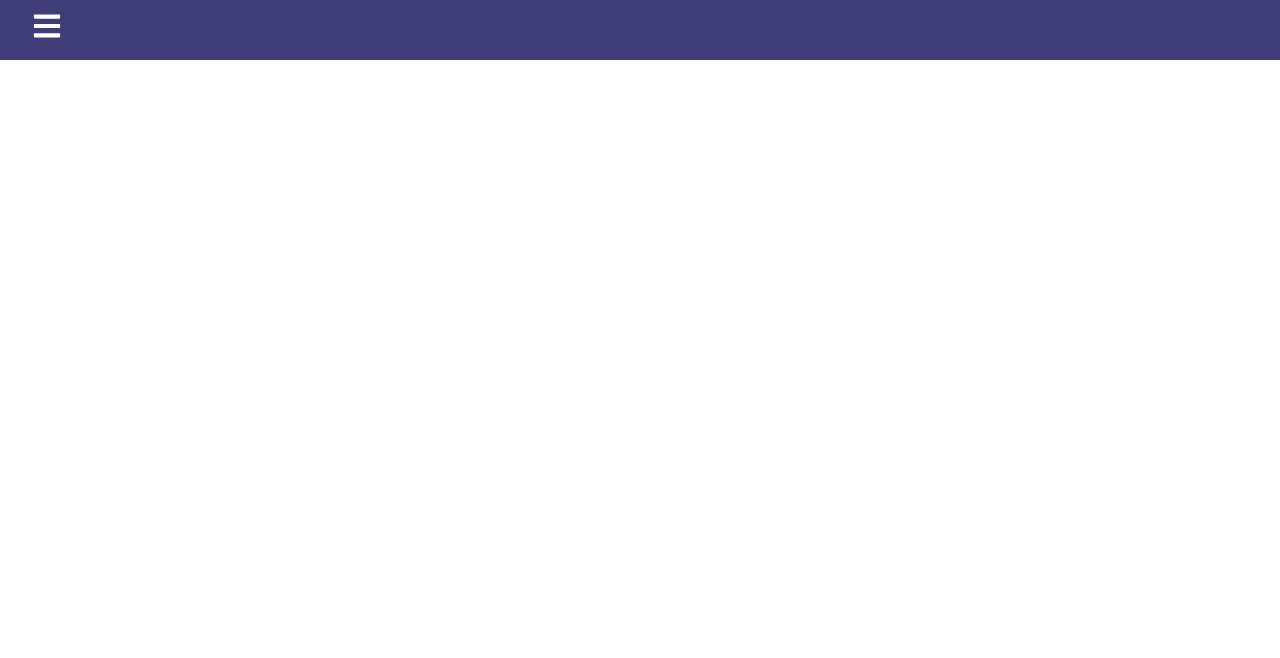
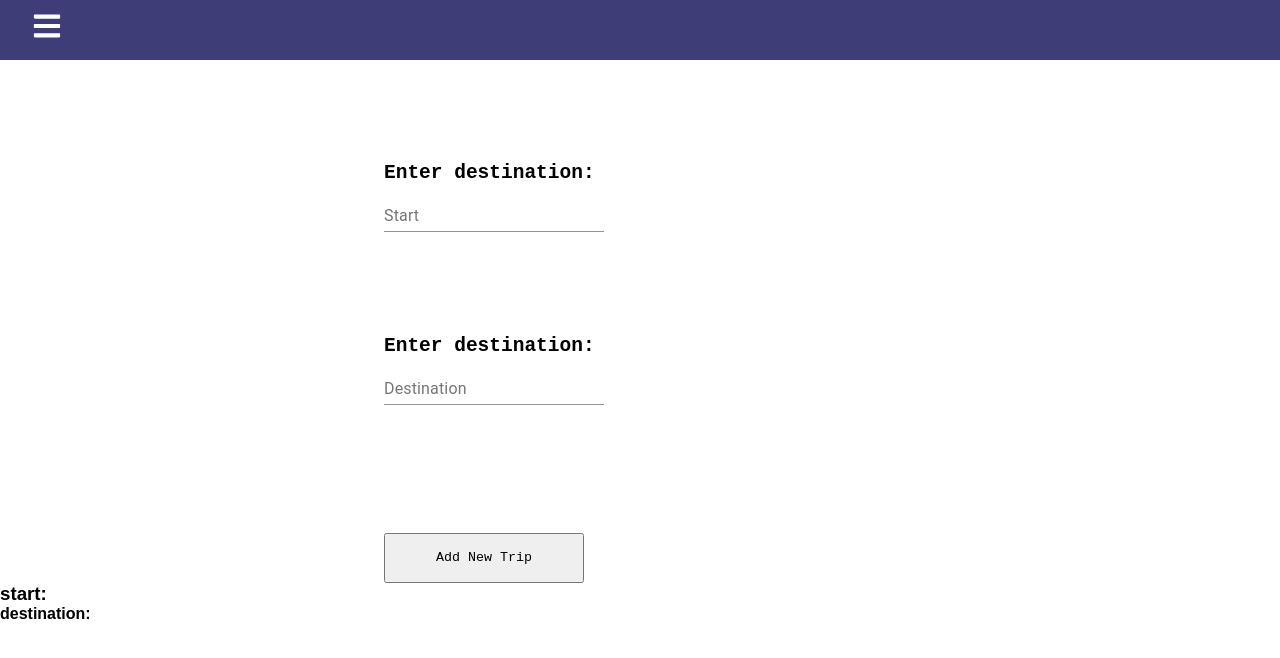
Before and after one commit to dcutalo/GasPal, a React (Create React App) app in the folder client/: page /newtrip in a window 1280 px wide. Shown: the top 658 px of the page. Built offline with nearby package versions, Linux system fonts and the light colour scheme; a web font is replaced by a local one.

Commit message:
new trip page, fixed some issue on home page

```diff
--- a/client/package.json
+++ b/client/package.json
@@ -1,5 +1,5 @@
 {
-  "homepage": "https://github.com/dcutalo/GasPal.git",
+  "homepage": ".",
   "name": "gaspal",
   "version": "0.1.0",
   "proxy": "http://localhost:5000/",
--- a/client/src/App.js
+++ b/client/src/App.js
@@ -6,6 +6,7 @@ import Home from './pages/home';
 import TripHistory from './pages/triphistory';
 import Reports from './pages/gasefficiencyreports';
 import UserProfile from './pages/userprofile';
+import NewTrip from './pages/newtrip';
 
 
 function App() {
@@ -17,6 +18,7 @@ function App() {
         <Route path = '/triphistory' component={TripHistory}/>
         <Route path = '/gasefficiencyreports' component={Reports}/>
         <Route path = '/userprofile' component={UserProfile}/>
+        <Route path = '/newtrip' component={NewTrip}/>
       </Switch>
     </Router>
   );
--- a/client/src/components/Sidebardata.js
+++ b/client/src/components/Sidebardata.js
@@ -2,6 +2,7 @@ import React from 'react'
 import * as AiIcons from "react-icons/ai";
 import * as CgIcons from "react-icons/cg";
 import * as HiIcons from "react-icons/hi";
+import * as BiIcons from "react-icons/bi";
 
 export const SidebarData = [
     {
@@ -27,5 +28,11 @@ export const SidebarData = [
         path: '/userprofile',
         icon: <CgIcons.CgProfile />,
         cName: 'side-text'
+    },
+    {
+        title: 'New Trip',
+        path: '/newtrip',
+        icon: <BiIcons.BiTrip />,
+        cName: 'side-text'
     }
 ]
--- a/client/src/pages/home.js
+++ b/client/src/pages/home.js
@@ -3,23 +3,28 @@ import TextField from "@material-ui/core/TextField";
 import '../App.css'
 import GaugeChart from 'react-gauge-chart'
 import Axios from 'axios';
+import Popup from './userprofile/Popup'
 
-const name = "coolguy03"
+const name = "uncoolguy01"
+const addr = "http://localhost:5000/usercars/" + name
 
 const Home = () => {
-  const addr = "http://localhost:5000/usercars/" + name
   const [a, setVal] = useState("");
   const [c, setFuel] = useState([]);
-  const [userName, setUsername] = useState("uncoolguy01")
+  const [userName, setUsername] = useState(name)
   const [userCarID, setUserCarID] = useState("1")
   const [color, setColor] = useState("black")
   const [c_fuel, setCFuel] = useState("0")
+  const [confirm, setConfirm] = useState(false);
 
   useEffect(() => {
-    submitFuel()
-  }, [c_fuel]);
+    Axios.get(addr).then((response) =>
+    {
+      setFuel(response.data.map(item=>item.current_fuel));
+    });
+  }, []);
 
-  const submitFuel = () => {
+  function submitFuel(){
     Axios.put("http://localhost:5000/usercars/update", {
       username: userName,
       car_id: userCarID,
@@ -30,15 +35,18 @@ const Home = () => {
     });
   };
 
-  const fillFuel = (input) => {
+  function refreshPage() {
+    window.location.reload(false);
+  }
+
+  function fillFuel(input){
     setFuel(input)
     setCFuel(input)
-    // console.log(c_fuel)
-    // submitFuel()
+    submitFuel()
   }
 
   return (
-    <><div>
+    <><><div>
       <br></br>
       <br></br>
       <GaugeChart className="gauge"
@@ -48,7 +56,7 @@ const Home = () => {
         percent={c / 100}
         textColor='#730000'
         arcPadding={0.02}
-        style={{ width: '70%'}}
+        style={{ width: '70%' }}
         animDelay={200} />
       <br></br>
       <br></br>
@@ -59,12 +67,18 @@ const Home = () => {
           value={a}
           label="Your Current Fuel %"
           onChange={(e) => {
-              setVal(e.target.value);
+            setVal(e.target.value);
           } } />
       </div>
+      <button className="confirmBtn" style={{ height: 40, width: 200 }} onClick={() => { fillFuel(a); setConfirm(true); } }>Confirm</button>
+    </div><button className="fillUpbtn" style={{ height: 40, width: 200 }} onClick={() => { fillFuel(100); setConfirm(true); }}>Fill Up</button>
 
-      <button className="confirmBtn" style={{ height: 40, width: 200 }} onClick={() => {setFuel(a); setCFuel(a);}}>Confirm</button>
-    </div><button className="fillUpbtn" style={{ height: 40, width: 200 }} onClick={() => {setFuel(100); setCFuel(100);}}>Fill Up</button></>
+    </><Popup trigger={confirm} setTrigger={setConfirm}>
+        <h3> Save changes?</h3>
+        <button className="confirmBtn" style={{ height: 40, width: 200 }} onClick={() => { submitFuel(); setConfirm(false); } }>Confirm</button>
+        <button className="undoBtn" style={{ height: 40, width: 200 }} onClick={() => {  setConfirm(false); refreshPage();} }>Undo</button>
+
+    </Popup></>
 
   );
 };
--- /dev/null
+++ b/client/src/pages/newtrip.js
@@ -0,0 +1,42 @@
+import React, {useState, useEffect} from 'react';
+import TextField from "@material-ui/core/TextField";
+import '../style/newtrip.css';
+
+function NewTrip() {
+
+    const [start, setStart] = useState("");
+    const [dest, setDest] = useState("");
+
+
+    return (
+        <>
+        <h2 className='destprompt'>Enter destination:</h2>
+        <div className='newstart'>
+            <TextField
+                value={start}
+                label="Start"
+                onChange={(e) => {
+                    setStart(e.target.value);
+                } } />
+        </div>
+
+        <h2 className='destprompt'>Enter destination:</h2>
+        <div className='newdest'>
+            <TextField
+                value={dest}
+                label="Destination"
+                onChange={(e) => {
+                    setDest(e.target.value);
+                } } />
+
+        </div>
+
+            <button className="newBtn" style={{ height: 50, width: 200 }} onClick={() => {} }>Add New Trip</button>
+            <h3>start: {start}</h3>
+            <h4>destination: {dest}</h4>
+        </>
+
+    )
+}
+
+export default NewTrip
--- /dev/null
+++ b/client/src/style/newtrip.css
@@ -0,0 +1,18 @@
+.newstart, .newdest {
+    margin-left: 30%;
+    font-family: monospace;
+    display: flex;
+  }
+
+.newBtn {
+    font-family: monospace;
+    margin-top: 10%;
+    margin-left: 30%;
+}
+
+.startprompt, .destprompt {
+    margin-left: 30%;
+    margin-top: 8%;
+    font-family: monospace;
+    display: flex;
+}
```
Also changed, not shown: 1 other file (tests, documents, lock files or other folders).
